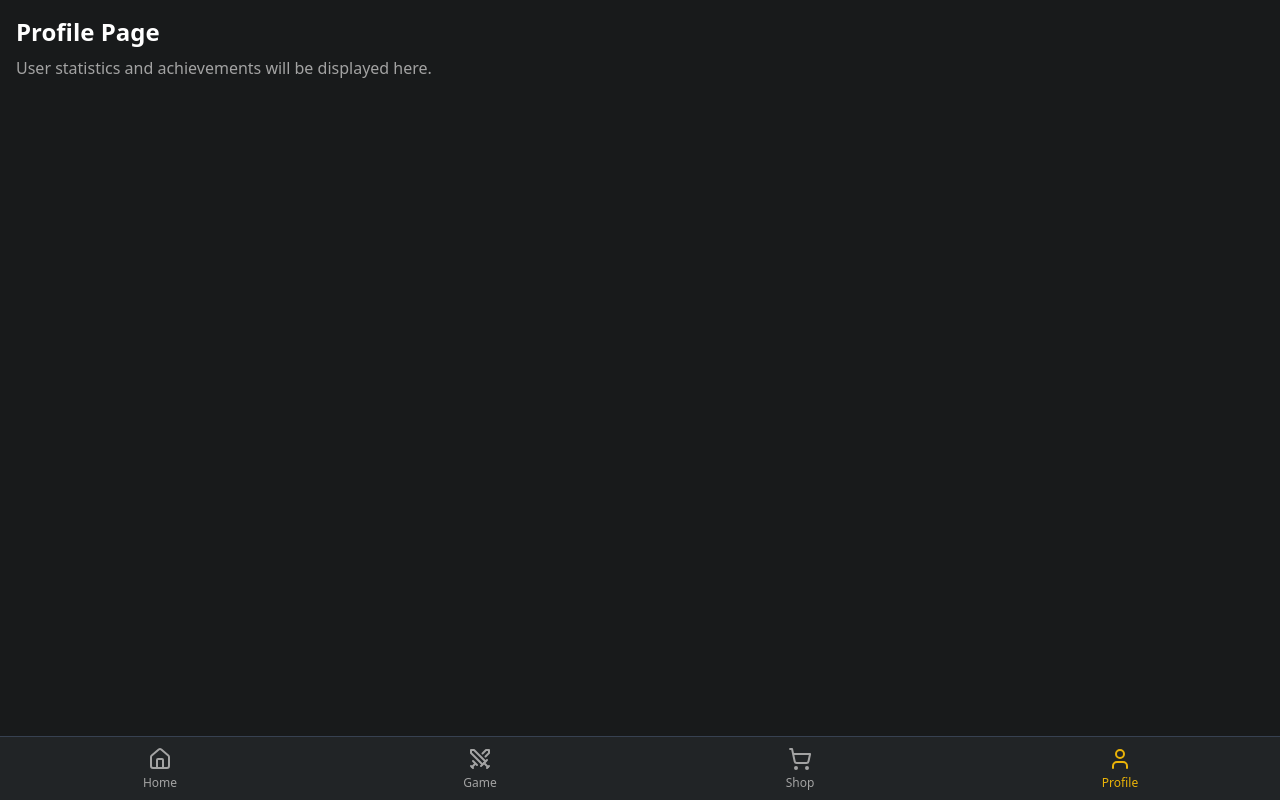
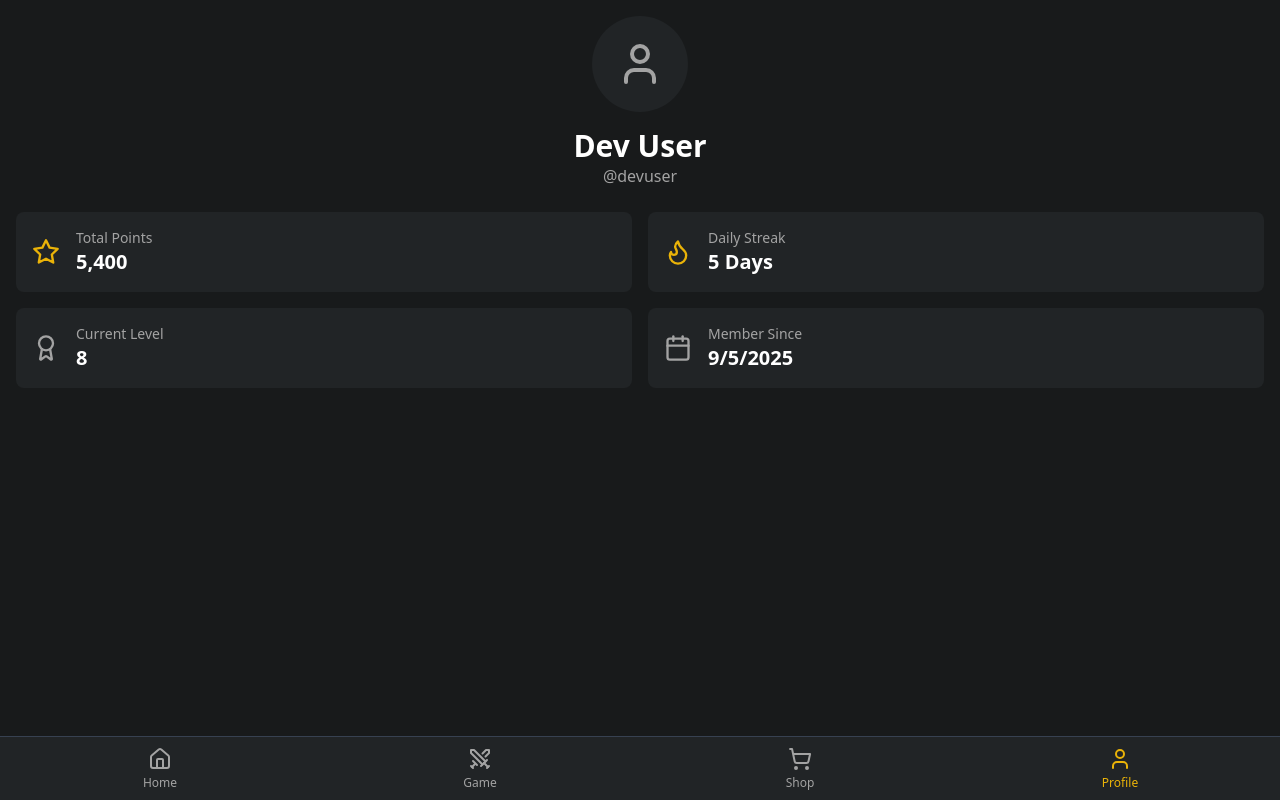
Before and after one commit to herothegolden/meowchigame, a React (Vite) app: page /profile in a window 1280 px wide. Built offline with nearby package versions, Linux system fonts and the light colour scheme; no server answers; the HTML template or start-up script is replaced by a standard one.

Commit message:
Update ProfilePage.jsx

```diff
--- a/src/pages/ProfilePage.jsx
+++ b/src/pages/ProfilePage.jsx
@@ -1,10 +1,135 @@
-import React from 'react';
+import React, { useState, useEffect } from 'react';
+import { motion } from 'framer-motion';
+import { User, Star, Flame, Award, Calendar, LoaderCircle } from 'lucide-react';
+
+const BACKEND_URL = import.meta.env.VITE_BACKEND_URL;
+
+// Mock data for browser-based testing
+const MOCK_STATS_DATA = {
+  first_name: 'Dev User',
+  username: 'devuser',
+  points: 5400,
+  level: 8,
+  daily_streak: 5,
+  created_at: new Date().toISOString(),
+};
+
+const StatCard = ({ icon, label, value, color }) => (
+  <motion.div
+    className="bg-nav p-4 rounded-lg flex items-center"
+    initial={{ opacity: 0, y: 20 }}
+    animate={{ opacity: 1, y: 0 }}
+    transition={{ duration: 0.5 }}
+  >
+    <div className={`mr-4 ${color}`}>
+      {icon}
+    </div>
+    <div>
+      <p className="text-secondary text-sm">{label}</p>
+      <p className="text-xl font-bold text-primary">{value}</p>
+    </div>
+  </motion.div>
+);
 
 const ProfilePage = () => {
+  const [stats, setStats] = useState(null);
+  const [loading, setLoading] = useState(true);
+  const [error, setError] = useState('');
+
+  useEffect(() => {
+    const tg = window.Telegram?.WebApp;
+
+    if (!tg || !tg.initData) {
+      console.log('Running in browser mode. Using mock profile data.');
+      setStats(MOCK_STATS_DATA);
+      setLoading(false);
+      return;
+    }
+
+    const fetchUserStats = async () => {
+      try {
+        const res = await fetch(`${BACKEND_URL}/api/user-stats`, {
+          method: 'POST',
+          headers: { 'Content-Type': 'application/json' },
+          body: JSON.stringify({ initData: tg.initData }),
+        });
+
+        if (!res.ok) {
+          throw new Error(`Server responded with status: ${res.status}`);
+        }
+
+        const data = await res.json();
+        setStats(data);
+      } catch (err) {
+        setError(`Failed to fetch stats: ${err.message}`);
+      } finally {
+        setLoading(false);
+      }
+    };
+
+    fetchUserStats();
+  }, []);
+
+  if (loading) {
+    return (
+      <div className="flex items-center justify-center h-full">
+        <LoaderCircle className="w-12 h-12 text-accent animate-spin" />
+      </div>
+    );
+  }
+
+  if (error) {
+    return (
+      <div className="p-4 text-center text-red-400">
+        <p>Could not load profile.</p>
+        <p className="text-sm text-secondary">{error}</p>
+      </div>
+    );
+  }
+
+  if (!stats) return null;
+
   return (
-    <div className="p-4">
-      <h1 className="text-2xl font-bold">Profile Page</h1>
-      <p className="text-secondary mt-2">User statistics and achievements will be displayed here.</p>
+    <div className="p-4 space-y-6">
+      <motion.div
+        className="flex flex-col items-center"
+        initial={{ opacity: 0, scale: 0.9 }}
+        animate={{ opacity: 1, scale: 1 }}
+        transition={{ duration: 0.5 }}
+      >
+        <div className="w-24 h-24 bg-nav rounded-full flex items-center justify-center mb-4">
+          <User className="w-12 h-12 text-secondary" />
+        </div>
+        <h1 className="text-3xl font-bold text-primary">{stats.first_name}</h1>
+        <p className="text-secondary">@{stats.username || 'telegram_user'}</p>
+      </motion.div>
+
+      <div className="grid grid-cols-1 md:grid-cols-2 gap-4">
+        <StatCard
+          icon={<Star size={28} />}
+          label="Total Points"
+          value={stats.points.toLocaleString()}
+          color="text-accent"
+        />
+        <StatCard
+          icon={<Flame size={28} />}
+          label="Daily Streak"
+          value={`${stats.daily_streak} Days`}
+          color="text-accent"
+        />
+        <StatCard
+          icon={<Award size={28} />}
+          label="Current Level"
+          value={stats.level}
+          color="text-secondary"
+        />
+        <StatCard
+          icon={<Calendar size={28} />}
+          label="Member Since"
+          value={new Date(stats.created_at).toLocaleDateString()}
+          color="text-secondary"
+        />
+      </div>
     </div>
   );
 };
```
